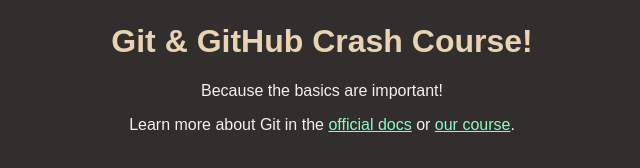
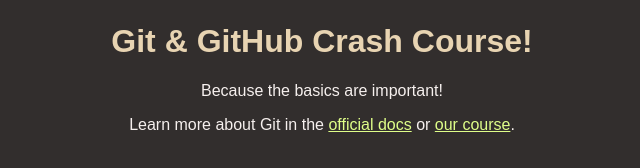
Before and after one commit to TrelloPia/GitCoursePublic, a plain HTML site: page index.html in a window 1280 px wide. Shown: the part 146-314 px from the top of the page, without its empty margins (318-958 px from the left). Drawn offline with Linux system fonts and the light colour scheme.

Commit message:
change color

```diff
--- a/styles.css
+++ b/styles.css
@@ -21,5 +21,5 @@ h1 {
 }
 
 a {
-  color: #89febe;
+  color: #dffe89;
 }
```
